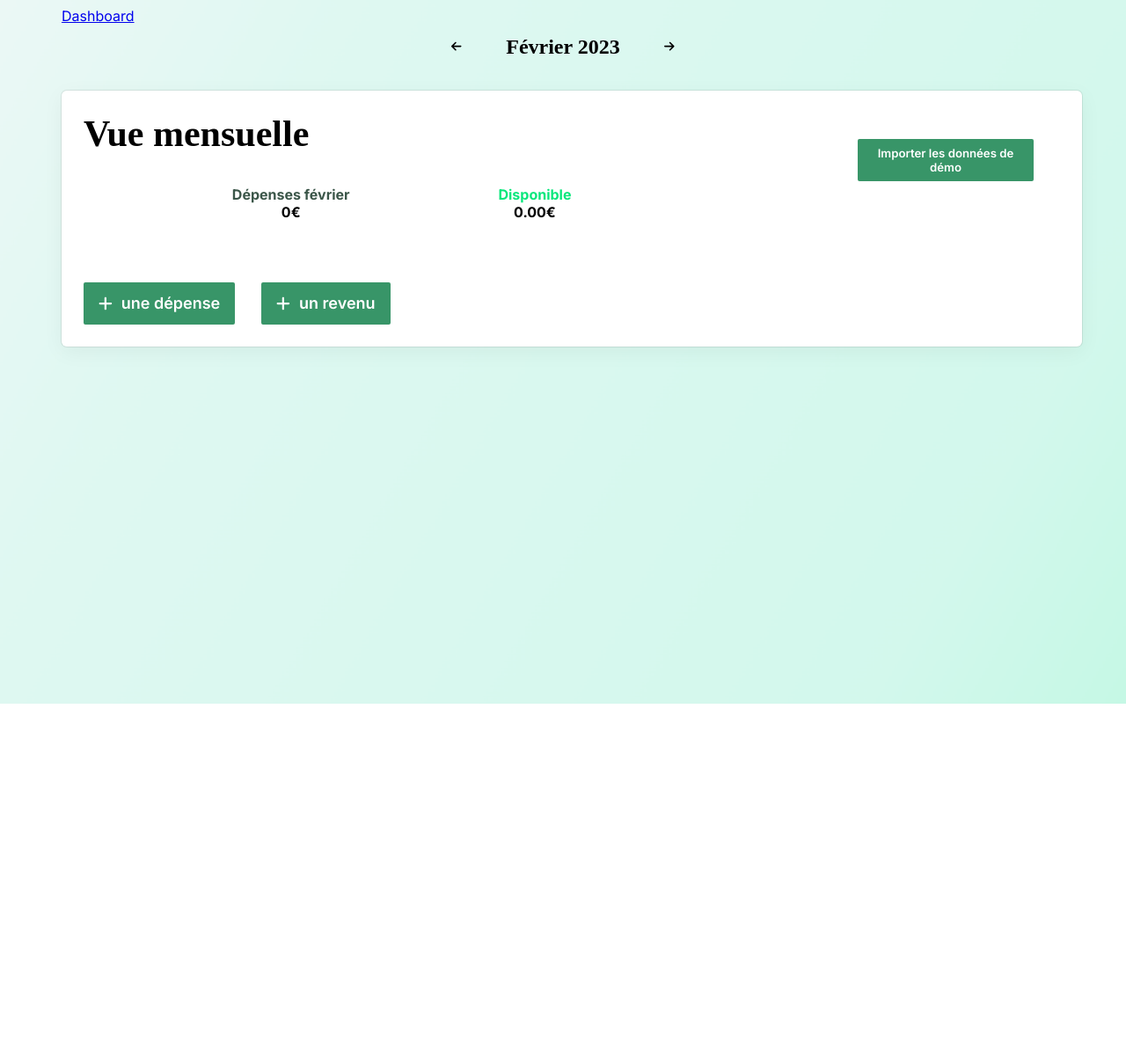
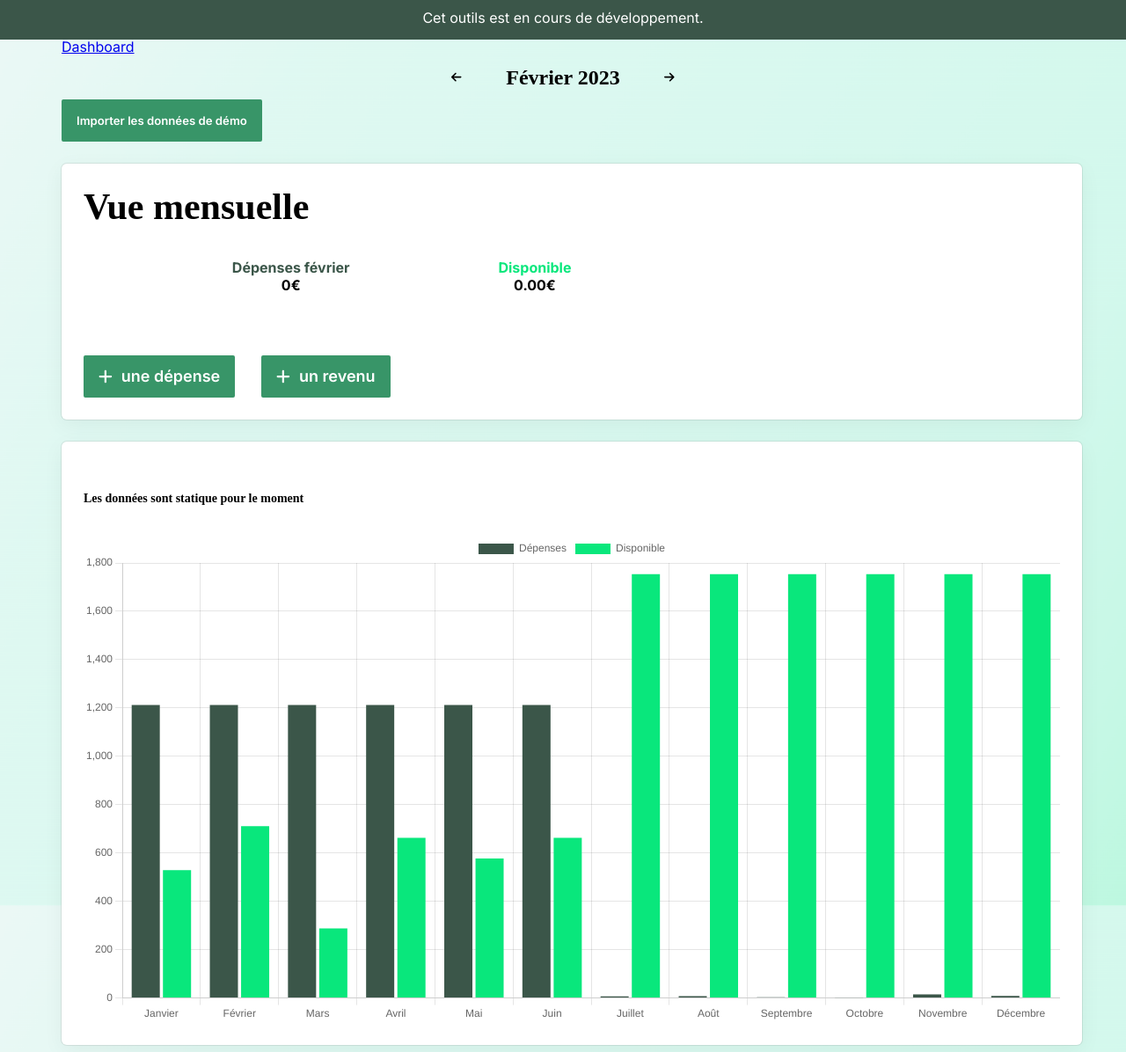
Before and after one commit to plumedev/xMonthly, a Vue app: page / in a window 1280 px wide. Shown: the whole page at 88% size. Before the commit the page ends 800 px from the top, so only its background shows below. Built offline with nearby package versions, Linux system fonts and the light colour scheme; a web font is replaced by a local one.

Commit message:
feat(chartjs): add chartJS in the project + display yearly chart

```diff
--- a/package.json
+++ b/package.json
@@ -12,9 +12,11 @@
     "@fortawesome/free-regular-svg-icons": "^6.3.0",
     "@fortawesome/free-solid-svg-icons": "^6.3.0",
     "@fortawesome/vue-fontawesome": "^3.0.3",
+    "chart.js": "^4.2.1",
     "core-js": "^3.8.3",
     "dayjs": "^1.11.7",
     "vue": "^3.2.13",
+    "vue-chartjs": "^5.2.0",
     "vue-class-component": "^8.0.0-0",
     "vue-router": "^4.0.3",
     "vuex": "^4.0.0"
--- a/src/App.vue
+++ b/src/App.vue
@@ -1,5 +1,6 @@
 <template>
   <div>
+    <div class="alert">Cet outils est en cours de développement.</div>
     <nav>
       <router-link to="/">Dashboard</router-link>
     </nav>
--- /dev/null
+++ b/src/components/AnnuelOverview.vue
@@ -0,0 +1,94 @@
+<template>
+  <div class="box">
+    <h6>Les données sont statique pour le moment</h6>
+    <Bar id="my-chart-id" :options="chartOptions" :data="chartData" />
+  </div>
+</template>
+
+<script lang="ts">
+import { Bar } from "vue-chartjs";
+import {
+  Chart as ChartJS,
+  Title,
+  Tooltip,
+  Legend,
+  BarElement,
+  CategoryScale,
+  LinearScale,
+} from "chart.js";
+
+ChartJS.register(
+  Title,
+  Tooltip,
+  Legend,
+  BarElement,
+  CategoryScale,
+  LinearScale
+);
+
+export default {
+  name: "AnnualOverview",
+  components: { Bar },
+  data() {
+    return {
+      chartData: {
+        labels: [
+          "Janvier",
+          "Février",
+          "Mars",
+          "Avril",
+          "Mai",
+          "Juin",
+          "Juillet",
+          "Août",
+          "Septembre",
+          "Octobre",
+          "Novembre",
+          "Décembre",
+        ],
+        datasets: [
+          {
+            label: "Dépenses",
+            backgroundColor: "#3B5649",
+            data: [
+              1212.38, 1212.38, 1212.38, 1212.38, 1212.38, 1212.38, 7, 8, 3, 1,
+              15, 9,
+            ],
+          },
+          {
+            label: "Disponible",
+            backgroundColor: "#09E77C",
+            data: [
+              528.96, 711.24, 287.62, 662.62, 577.07, 662.62, 1754.0, 1754.0,
+              1754.0, 1754.0, 1754.0, 1754.0,
+            ],
+            staked: true,
+          },
+        ],
+      },
+      chartOptions: void {
+        responsive: true,
+        maintainAspectRatio: true,
+        scales: {
+          xAxes: [
+            {
+              stacked: true,
+            },
+          ],
+          yAxes: [
+            {
+              stacked: true,
+            },
+          ],
+        },
+        legend: {
+          labels: {
+            usePointStyle: true,
+          },
+        },
+        minHeight: 215,
+      },
+    };
+  },
+};
+</script>
--- a/src/components/MonthlyOverview.vue
+++ b/src/components/MonthlyOverview.vue
@@ -1,4 +1,7 @@
 <template>
+  <button class="btn green inverted text" @click="this.importFakeData()">
+    Importer les données de démo
+  </button>
   <div id="monthly-overview" class="box">
     <div class="left">
       <h2>Vue mensuelle</h2>
@@ -41,11 +44,7 @@
       </div>
     </div>
     <div class="right">
-      <div id="budget-mood">
-        <button class="btn green inverted text" @click="this.importFakeData()">
-          Importer les données de démo
-        </button>
-      </div>
+      <div id="budget-mood"></div>
     </div>
   </div>
 </template>
--- a/src/scss/atomic/Atoms.scss
+++ b/src/scss/atomic/Atoms.scss
@@ -301,3 +301,19 @@ input {
   @media (min-width: 2048px) {
     // Ajoutez vos styles pour les résolutions XXL ici
   }
+
+  .alert {
+    position: absolute;
+    left: 0;
+    top: 0;
+    width: 100%;
+    height: 35px;
+    text-align: center;
+    padding: 10px 0px 0 0;
+    color: $white;
+    background-color: $primary;
+  }
+
+body {
+    padding-top: 35px;
+}
--- a/src/store/index.ts
+++ b/src/store/index.ts
@@ -209,7 +209,6 @@ const store = createStore({
       // sauvegarde les données dans le localStorage
       localStorage.setItem("revenues", fakeDataRevenues);
       localStorage.setItem("transactions", fakeDataTransaction);
-      location.reload();
     },
   },
   modules: {},
--- a/src/views/DashboardGlobal.vue
+++ b/src/views/DashboardGlobal.vue
@@ -2,18 +2,21 @@
   <div id="dashboard-global">
     <MonthSelector />
     <MonthlyOverview />
+    <AnnuelOverview />
   </div>
 </template>
 
 <script lang="ts">
 import MonthSelector from "@/components/MonthSelector.vue";
 import MonthlyOverview from "@/components/MonthlyOverview.vue";
+import AnnuelOverview from "@/components/AnnuelOverview.vue";
 
 export default {
   name: "dashboard-global",
   components: {
     MonthSelector,
     MonthlyOverview,
+    AnnuelOverview,
   },
 };
 </script>
```
Also changed, not shown: 1 other file (tests, documents, lock files or other folders).
